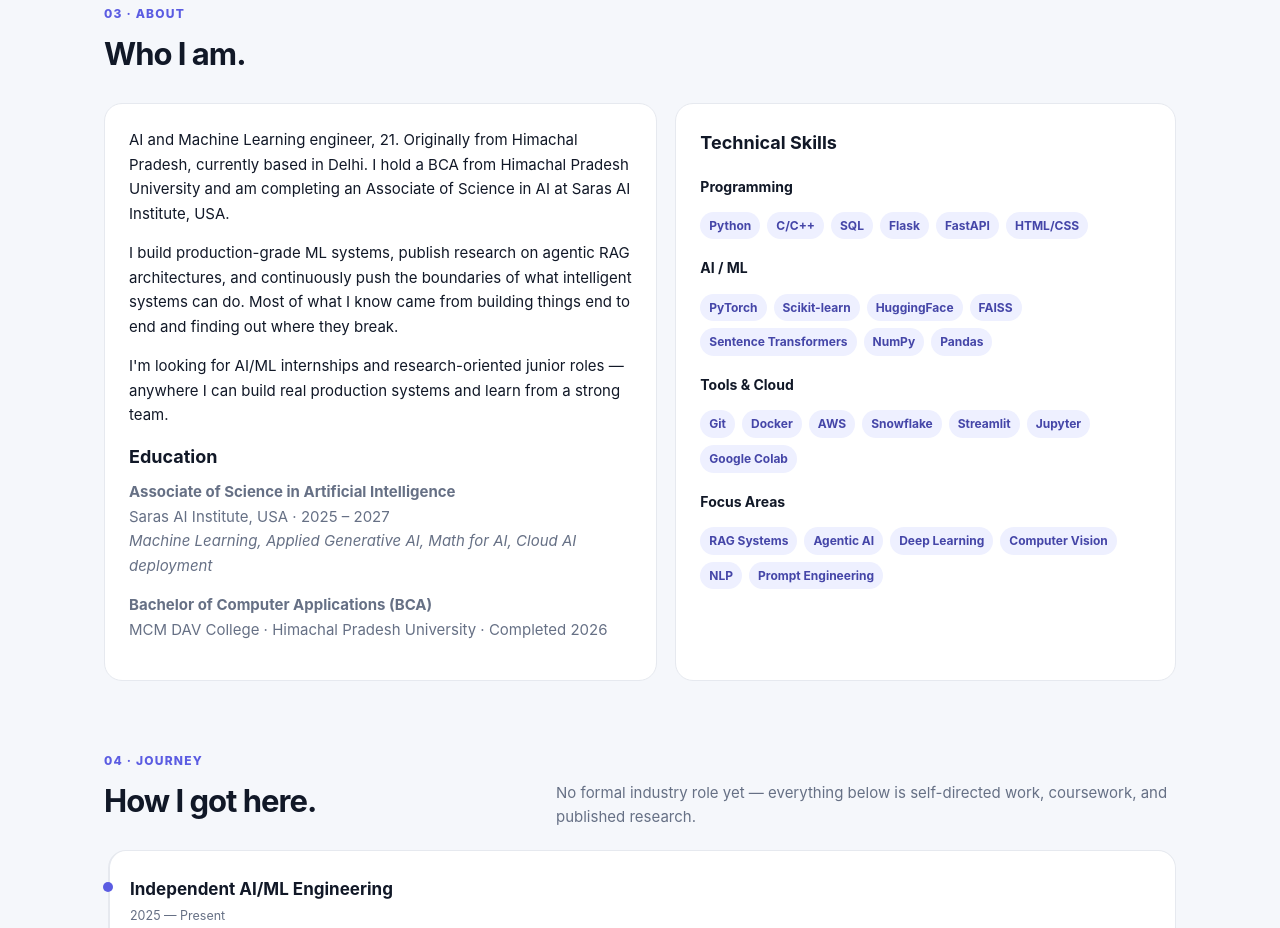
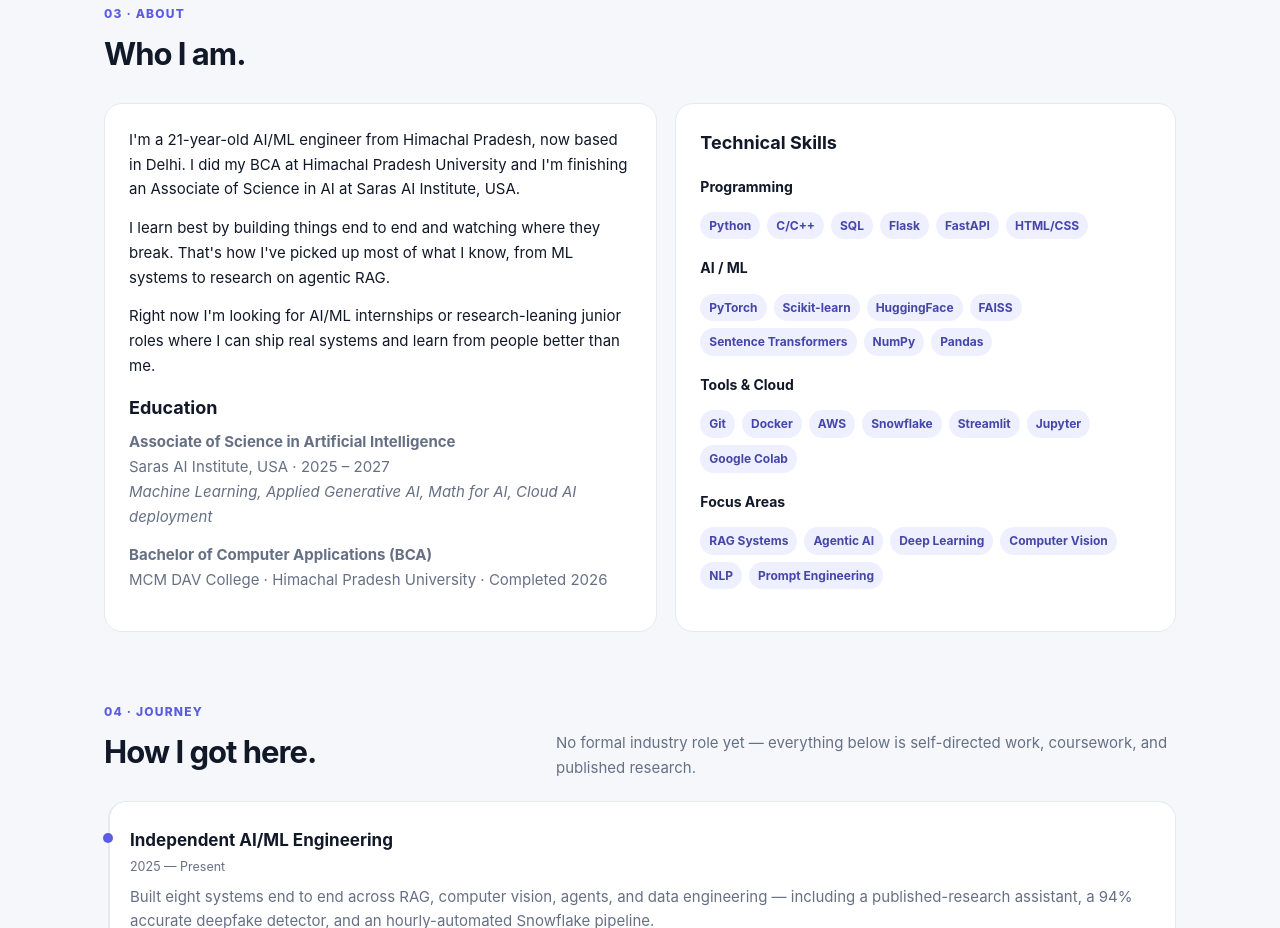
Before and after one commit to mritunjaySharma05/Portfolio_ai, a plain HTML site: page v2.html in a window 1280 px wide. Shown: the part 2640-3568 px from the top of the page. Drawn offline with Linux system fonts and the light colour scheme.

Commit message:
Rewrite v2 About copy in Mritunjay's own words
Replaces text that read as AI-generated: "continuously push the
boundaries of what intelligent systems can do", a rule-of-three
with escalating abstraction, and cover-letter filler about
learning from a strong team. Supplied verbatim by Mritunjay.

Co-Authored-By: Claude Opus 5 <noreply@anthropic.com>

```diff
--- a/v2.html
+++ b/v2.html
@@ -290,9 +290,9 @@ footer{text-align:center;color:var(--muted);padding:30px 0;font-size:14px}
   <div class="section-head"><div><div class="kicker">03 · About</div><h2>Who I am.</h2></div></div>
   <div class="about-grid">
    <div class="panel">
-    <p>AI and Machine Learning engineer, 21. Originally from Himachal Pradesh, currently based in Delhi. I hold a BCA from Himachal Pradesh University and am completing an Associate of Science in AI at Saras AI Institute, USA.</p>
-    <p>I build production-grade ML systems, publish research on agentic RAG architectures, and continuously push the boundaries of what intelligent systems can do. Most of what I know came from building things end to end and finding out where they break.</p>
-    <p>I'm looking for AI/ML internships and research-oriented junior roles — anywhere I can build real production systems and learn from a strong team.</p>
+    <p>I'm a 21-year-old AI/ML engineer from Himachal Pradesh, now based in Delhi. I did my BCA at Himachal Pradesh University and I'm finishing an Associate of Science in AI at Saras AI Institute, USA.</p>
+    <p>I learn best by building things end to end and watching where they break. That's how I've picked up most of what I know, from ML systems to research on agentic RAG.</p>
+    <p>Right now I'm looking for AI/ML internships or research-leaning junior roles where I can ship real systems and learn from people better than me.</p>
     <h3>Education</h3>
     <p class="muted"><strong>Associate of Science in Artificial Intelligence</strong><br>Saras AI Institute, USA · 2025 – 2027<br>
     <em>Machine Learning, Applied Generative AI, Math for AI, Cloud AI deployment</em></p>
```
